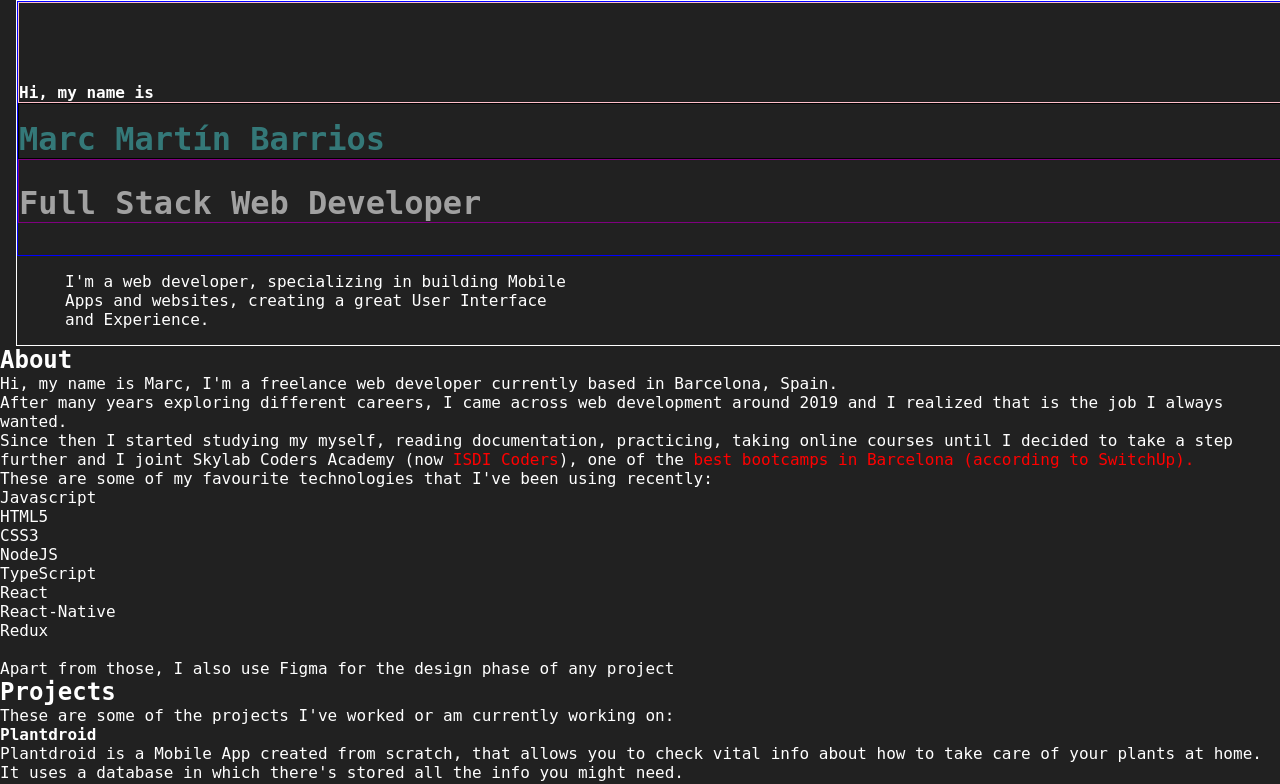
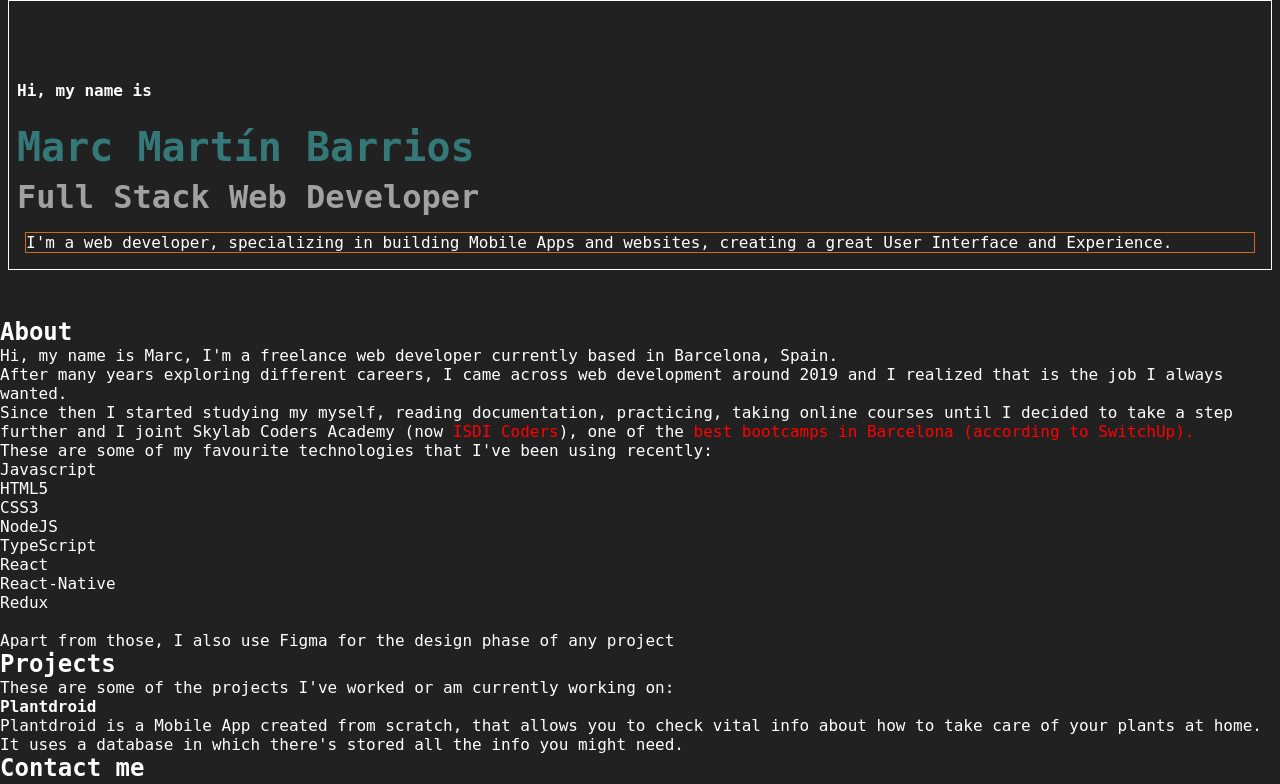
Before and after one commit to MarcMB89/portfolio, a React (Create React App) app: page / in a window 1280 px wide. Shown: the top 784 px of the page. Built offline with nearby package versions, Linux system fonts and the light colour scheme; a web font is replaced by a local one.

Commit message:
Edit box sizing of Home component

```diff
--- a/src/components/Home/Home.jsx
+++ b/src/components/Home/Home.jsx
@@ -16,10 +16,10 @@ const Home = function home() {
 
       </section>
       <section className="home_first-section_description">
-        <article>
+        <p>
           I'm a web developer, specializing in building Mobile Apps
           and websites, creating a great User Interface and Experience.
-        </article>
+        </p>
       </section>
     </section>
   );
--- a/src/components/Home/homeStyle.css
+++ b/src/components/Home/homeStyle.css
@@ -6,8 +6,7 @@
 }*/
 
 .home__container {
-  min-width: 100%;
-  margin: 0 1rem;
+  margin: 0 .5rem 3rem 0.5rem;
   border: 1px solid white;
 }
 
@@ -15,47 +14,30 @@
   display: flex;
   flex-direction: column;
   height: fit-content;
-  border: 1px solid blue;
-}
-
-.home__title{
-  padding-top: 0.5rem;
-  border: 1px solid green;
 }
 
 .home__title-greeting{
   font-size: 1rem;
-  padding-top: 5rem;
-  border: 1px solid pink;
+  padding: 5rem 0 1rem .5rem;
 }
 
 .home__title-name{
-  font-size: 2rem;
-  padding-top: 1rem;
+  font-size: 2.5rem;
+  padding: .5rem;
   color: hsla(180, 43%, 39%, 80%);
-  border: 1px solid black;
 }
 
 .home__title-job{
   font-size: 2rem;
-  padding-top: 1.5rem;
+  padding: 0 .5rem;
   color: hsla(0, 0%, 97%, 60%);
-  margin-bottom: 2rem;
-  border: 1px solid purple;
-}
-
-.home_first-section{
-  display: flex;
-  border: 1px solid red;
 }
 
 .home_first-section_description{
-  color: white;
-  text-align: left;
-  width: 50%;
   font-size: 1rem;
-  padding: 1rem 5rem 1rem 3rem;
-  font-size: bold;
+  text-align: justify;
+  margin: 1rem;
+  border: 1px solid chocolate;
 }
 
 .home_second-section_interests{
```
